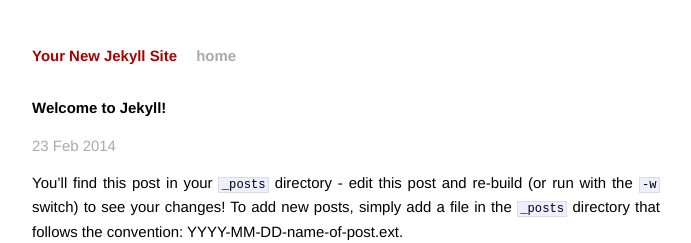
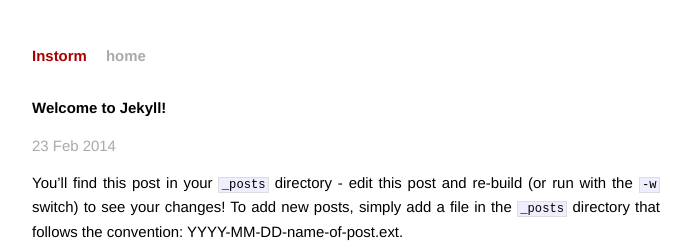
Before and after one commit to chenzhizdt/chenzhizdt.github.io, a Jekyll site: the page built from _posts/2014-02-23-welcome-to-jekyll.markdown, in a window 1280 px wide. Shown: the top 243 px of the page, without its empty margins (294-985 px from the left). Built offline with Jekyll 4.4.1, drawn with Linux system fonts in a browser that asks for light colours; Markdown is read by kramdown in place of the engine named in the settings.

Commit message:
change name and site name

```diff
--- a/_config.yml
+++ b/_config.yml
@@ -1,3 +1,3 @@
-name: Your New Jekyll Site
+name: Instorm
 markdown: redcarpet
 pygments: true
--- a/index.html
+++ b/index.html
@@ -1,6 +1,6 @@
 ---
 layout: default
-title: Your New Jekyll Site
+title: Instorm's Blog
 ---
 
 <div id="home">
```
